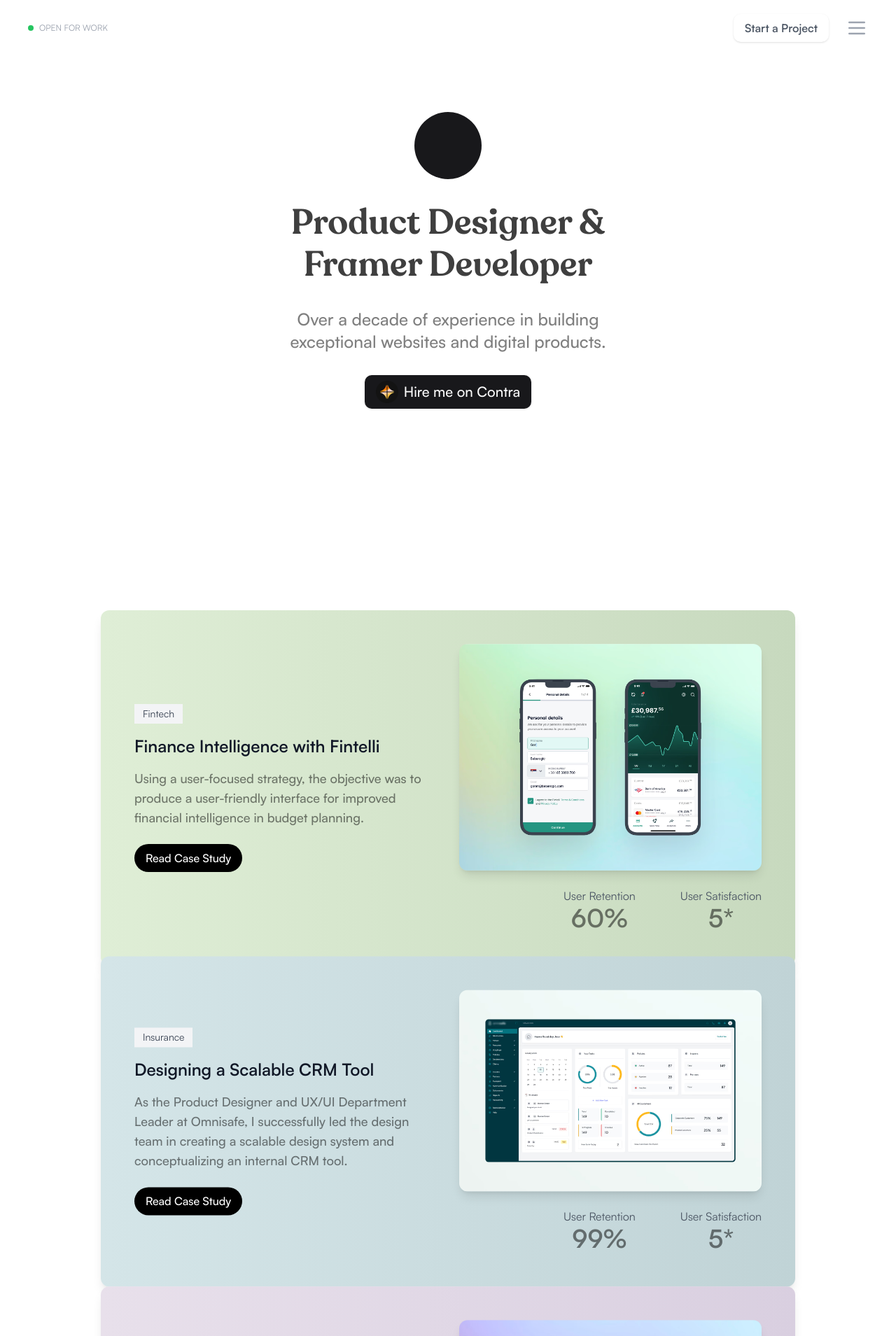
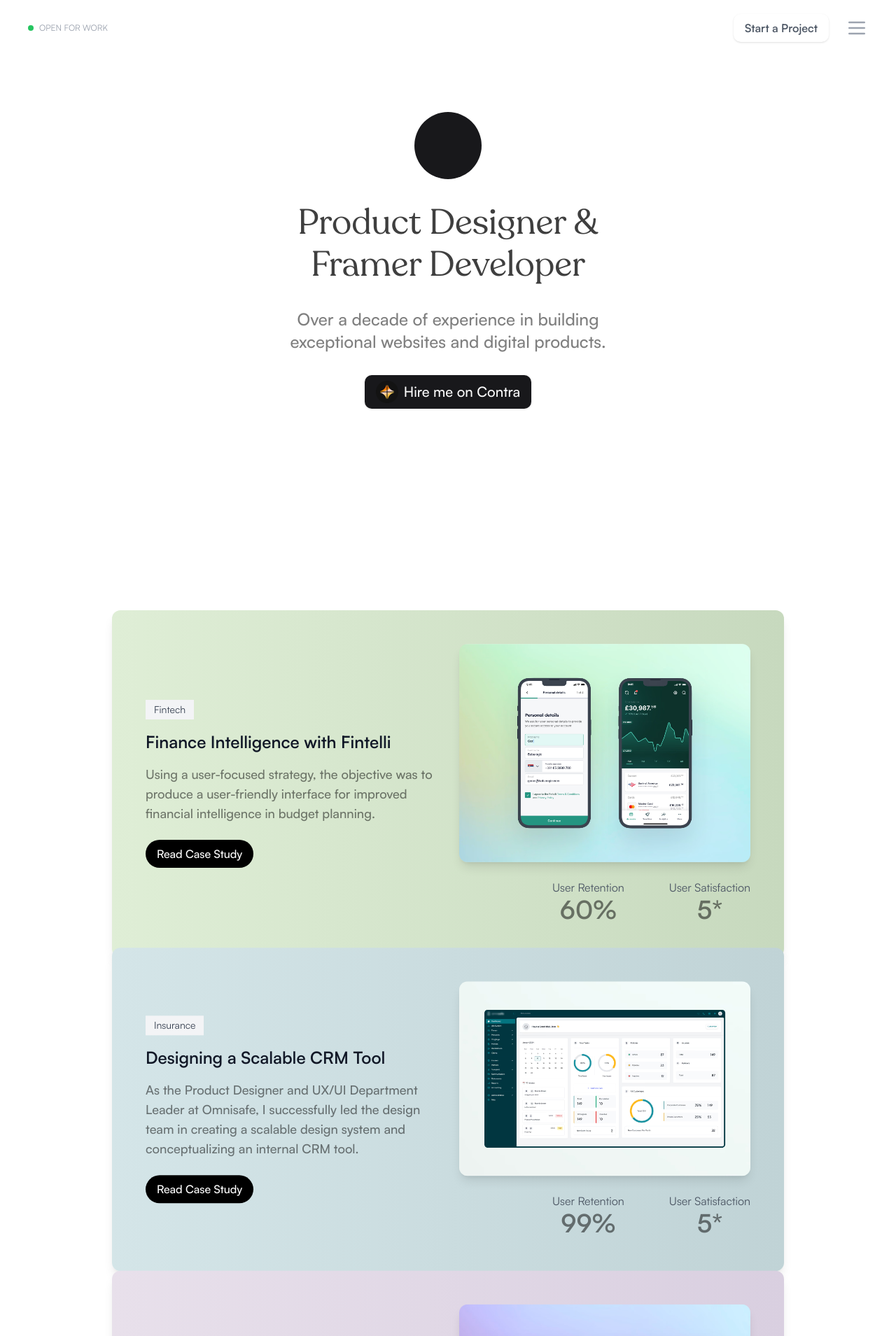
Before and after one commit to Robinson-Taiwo/rogic, a Next.js app: page / in a window 1280 px wide. Shown: the top 1909 px of the page at 70% size. Built offline with nearby package versions, Linux system fonts and the light colour scheme.

Commit message:
fixed responsiveness

```diff
--- a/src/app/layout.tsx
+++ b/src/app/layout.tsx
@@ -10,15 +10,15 @@
       weight: "400",
     },
     {
-      path: "./fonts/Satoshi-Bold.woff2", // Add the bold version of the font
+      path: "./fonts/Satoshi-Bold.woff2", // Bold version of the font
       weight: "700",
     },
     {
-      path: "./fonts/Satoshi-Variable.ttf", // Add the bold version of the font
-      weight: "500 600 ",
+      path: "./fonts/Satoshi-Variable.ttf", // Variable version of the font
+      weight: "500 600",
     },
   ],
-  variable: "--font-satoshi"
+  variable: "--font-satoshi",
 });
 
 const racoleta = localFont({
@@ -31,39 +31,33 @@
       path: "./fonts/Recoleta-Medium.woff2",
       weight: "500",
     },
-
     {
       path: "./fonts/RecoletaAlt-SemiBold.woff2",
       weight: "400",
     },
-
     {
-      path: "./fonts/Recoleta-Bold.woff2", // Add the bold version of the font
+      path: "./fonts/Recoleta-Bold.woff2", // Bold version of the font
       weight: "700",
     },
-
+    {
+      path: "./fonts/recoleta-regulardemo.otf", // Adding the new Recoleta-RegularDemo.otf font
+      weight: "400",
+    },
   ],
-  variable: "--font-racoleta"
+  variable: "--font-racoleta",
 });
-
-// const satosh = localFont({
-//   src: "./fonts/GeistVF.woff",
-//   variable: "--font-geist-sans",
-//   weight: "100 900",
-// });
 
 const geistSans = localFont({
   src: "./fonts/GeistVF.woff",
   variable: "--font-geist-sans",
   weight: "100 900",
 });
+
 const geistMono = localFont({
   src: "./fonts/GeistMonoVF.woff",
   variable: "--font-geist-mono",
   weight: "100 900",
 });
-
-// ./fonts/Satoshi-Variable.tff
 
 export const metadata: Metadata = {
   title: "Create Next App",
--- a/src/app/page.tsx
+++ b/src/app/page.tsx
@@ -16,7 +16,7 @@
     <div className=" flex flex-col w-screen items-center justify-center " >
 
 
-      <div className="flex relative w-full max-w-5xl px-4 gap-36  flex-col items-center">
+      <div className="flex relative w-full max-w-5xl px-4 md:px-8 gap-36  flex-col items-center">
 
         <Hero />
 
--- a/src/components/Cards.tsx
+++ b/src/components/Cards.tsx
@@ -59,15 +59,15 @@
                         {buttonText}
                     </button>
                 </div>
-                <div className="mt-6 lg:mt-0 lg:w-1/2 flex flex-col items-center lg:items-end">
+                <div className="mt-6 lg:mt-0 w-full  lg:h-full lg:w-1/2 flex flex-col items-center relative lg:items-end">
                     <Image
                         src={imageSrc}
                         alt="App Screenshot"
                         width={150}
                         height={300}
-                        className="rounded-lg w-full h-full object-cover shadow-lg"
+                        className="rounded-lg w-full h-full lg:h-full md:h-[15rem] object-cover shadow-lg"
                     />
-                    <div className="flex space-x-16 mt-6">
+                    <div className="flex relative space-x-16 mt-6">
                         <div className="text-center">
                             <p className="text-gray-600">User Retention</p>
                             <p className="lg:text-4xl text-2xl font-semibold text-black text-opacity-50">{userRetention}</p>
--- a/src/components/Hero.tsx
+++ b/src/components/Hero.tsx
@@ -1,15 +1,10 @@
 "use client";
-import React, {  } from 'react';
-// import { motion, useInView } from 'framer-motion';
-
+import React from 'react';
 import { Button } from '@/components/ui/button';
 import contra from "@/components/assets/contra.png";
 import Image from 'next/image';
 
 const Hero = () => {
-    // const ref = useRef(null);
-    // const isInView = useInView(ref, { once: true, margin: '0px 0px -200px 0px' }); // Only animate once when it enters the viewport
-
     return (
         <div className="relative flex w-full h-fit items-center justify-center"
             style={{
@@ -20,21 +15,22 @@
         >
             {/* Main content */}
             <div className="flex max-w-5xl w-full px-4 lg:px-8 gap-8 lg:mb-36 items-center pt-20 flex-col">
+                <div className="rounded-full flex items-center bg-primary h-24 w-24"></div>
 
-                <div className="rounded-full flex items-center  bg-primary h-24 w-24">
+                {/* Responsive h1 text */}
+                <h1 className=" font-normal text-[#000000C0] text-4xl text-center  lg:text-[50px] lg:leading-[60px] lg:text-center lg:w-[30rem]"  style={{ fontFamily: 'var(--font-racoleta)' }}>
+                    <span className="block md:hidden">Product Design Partner for your Growth and Success</span>
+                    <span className="hidden md:block">Product Designer & Framer Developer</span>
+                </h1>
 
-                </div>
+                <p className="text-xl lg:w-[30rem] text-opacity-50 font-medium md:w-8/12 text-center lg:text-2xl text-black">
+                    Over a decade of experience in building exceptional websites and digital products.
+                </p>
 
-                <h1 className="font-light text-[#000000C0] text-4xl text-center  recoleta lg:text-[50px] leading-[60px] lg:text-center lg:w-[30rem] ">
-
-                    Product Designer &
-                    Framer Developer          </h1>
-
-                <p className="text-xl lg:w-[30rem] text-opacity-50 font-medium md:w-8/12 text-center lg:text-2xl text-black   "  >Over a decade of experience in building exceptional websites and digital products.</p>
-
-                <Button className="text-xl py-6 flex  "  >
+                <Button className="text-xl py-6 flex">
                     <span><Image src={contra} height={6} width={6} className="h-8 w-8" alt="contra logo" /></span>
-                    <span>Hire me on Contra</span> </Button>
+                    <span>Hire me on Contra</span>
+                </Button>
             </div>
         </div>
     );
--- a/src/components/Navbar.tsx
+++ b/src/components/Navbar.tsx
@@ -1,10 +1,10 @@
-"use client"
+"use client";
 
-import React, { useState } from 'react';
+import React, { useState, useEffect } from 'react';
 import { Button } from './ui/button';
-import { Menu, X } from 'lucide-react'; // Icons for the hamburger menu
+import { Menu, X } from 'lucide-react';
 import Link from 'next/link';
-// import Home from '../app/page';
+import { motion, AnimatePresence } from 'framer-motion'; // Import animation library
 
 const Navbar = () => {
     const [isMobileMenuOpen, setIsMobileMenuOpen] = useState(false);
@@ -13,45 +13,67 @@
         setIsMobileMenuOpen(!isMobileMenuOpen);
     };
 
+    // Effect to handle background scrolling
+    useEffect(() => {
+        if (isMobileMenuOpen) {
+            // Disable scrolling when the mobile menu is open
+            document.body.style.overflow = 'hidden';
+        } else {
+            // Enable scrolling when the mobile menu is closed
+            document.body.style.overflow = '';
+        }
+
+        return () => {
+            document.body.style.overflow = '';
+        };
+    }, [isMobileMenuOpen]);
+
     return (
-
-        <div className=" flex justify-between items-center lg:px-10 px-4  py-5">
-            <div className="text-xs flex  items-center flex-row gap-2 text-gray-400">
-            <div className='w-2 h-2 bg-green-500 rounded-full animate-blink'></div>
-            <div> OPEN FOR WORK</div>
+        <div className="flex justify-between items-center lg:px-10 px-4 py-5">
+            <div className="text-xs flex items-center flex-row gap-2 text-gray-400">
+                <div className="w-2 h-2 bg-green-500 rounded-full animate-blink"></div>
+                <div>OPEN FOR WORK</div>
             </div>
 
+            {/* Hamburger Menu for Mobile */}
+            <div className="flex flex-row lg:gap-6 gap-4 items-center">
+                <Button className="bg-white text-gray-600 hover:bg-white hover:text-gray-600 font-semibold py-5 text-base">
+                    Start a Project
+                </Button>
 
-
-            {/* Hamburger Menu for Mobile */}
-            <div className="flex flex-row lg:gap-6  gap-4 items-center">
-
-                <Button className="bg-white  text-gray-600 hover:bg-white hover:text-gray-600 font-semibold py-5 text-base " >Start a Project</Button>
-
-                <button onClick={toggleMobileMenu} className="focus:outline-none   text-gray-400">
-                    {isMobileMenuOpen ? <X className="w-6 h-6" /> : <Menu className="w-8  text-gray-400 h-8" />}
+                <button onClick={toggleMobileMenu} className="focus:outline-none text-gray-400">
+                    {isMobileMenuOpen ? <X className="w-6 h-6" /> : <Menu className="w-8 text-gray-400 h-8" />}
                 </button>
             </div>
 
             {/* Mobile Menu */}
-            {isMobileMenuOpen && (
-                <div className="absolute top-16 left-0 w-full bg-white shadow-lg z-10 flex flex-col items-center gap-10 text-2xl  text-gray-500 lg:gap-10 font-medium  h-[93vh] py-4">
-
-
-<Link href="/"  className="flex items-center justify-center font-medium  w-full"> <button className="px-6 py-2 ">Home</button></Link>
-<Link href="/resources" className="flex items-center justify-center w-full">   <button className="px-6 py-2 ">Resources</button></Link>
-<div className="flex items-center justify-center w-full">   <button className="px-6 py-2 ">Resume</button></div>
-<div className="flex items-center justify-center w-full"> <button className="px-6 py-2 ">Email Me</button></div>
-<div className="flex items-center justify-center w-full"> <button className="px-6 py-2 ">LInkedin</button></div>
-
-
-
-
-
-
-
-                </div>
-            )}
+            <AnimatePresence>
+                {isMobileMenuOpen && (
+                    <motion.div
+                        className="absolute top-16 left-0 w-full bg-white shadow-lg z-10 flex flex-col items-center gap-10 text-2xl text-gray-500 lg:gap-10 font-medium h-[93vh] py-4"
+                        initial={{ opacity: 0, y: -50 }} // Animation when opening (start position)
+                        animate={{ opacity: 1, y: 0 }}    // Animate to final position
+                        exit={{ opacity: 0, y: -50 }}     // Animation when closing
+                        transition={{ duration: 0.4 }}    // Animation duration
+                    >
+                        <Link href="/" className="flex items-center justify-center font-medium w-full">
+                            <button className="px-6 py-2">Home</button>
+                        </Link>
+                        <Link href="/resources" className="flex items-center justify-center w-full">
+                            <button className="px-6 py-2">Resources</button>
+                        </Link>
+                        <div className="flex items-center justify-center w-full">
+                            <button className="px-6 py-2">Resume</button>
+                        </div>
+                        <div className="flex items-center justify-center w-full">
+                            <button className="px-6 py-2">Email Me</button>
+                        </div>
+                        <div className="flex items-center justify-center w-full">
+                            <button className="px-6 py-2">LinkedIn</button>
+                        </div>
+                    </motion.div>
+                )}
+            </AnimatePresence>
         </div>
     );
 };
```
Also changed, not shown: src/app/fonts/recoleta-regulardemo.otf (added).
